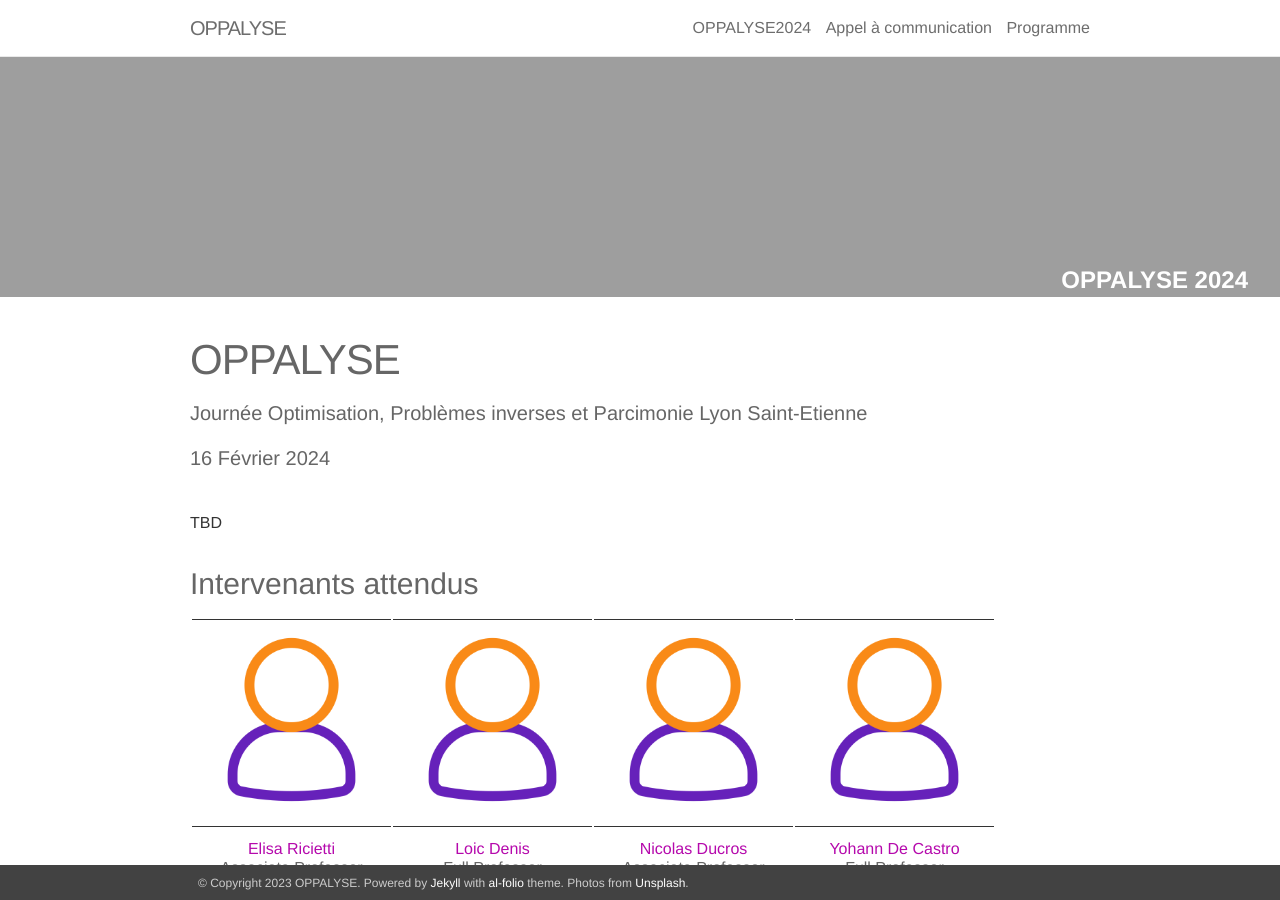
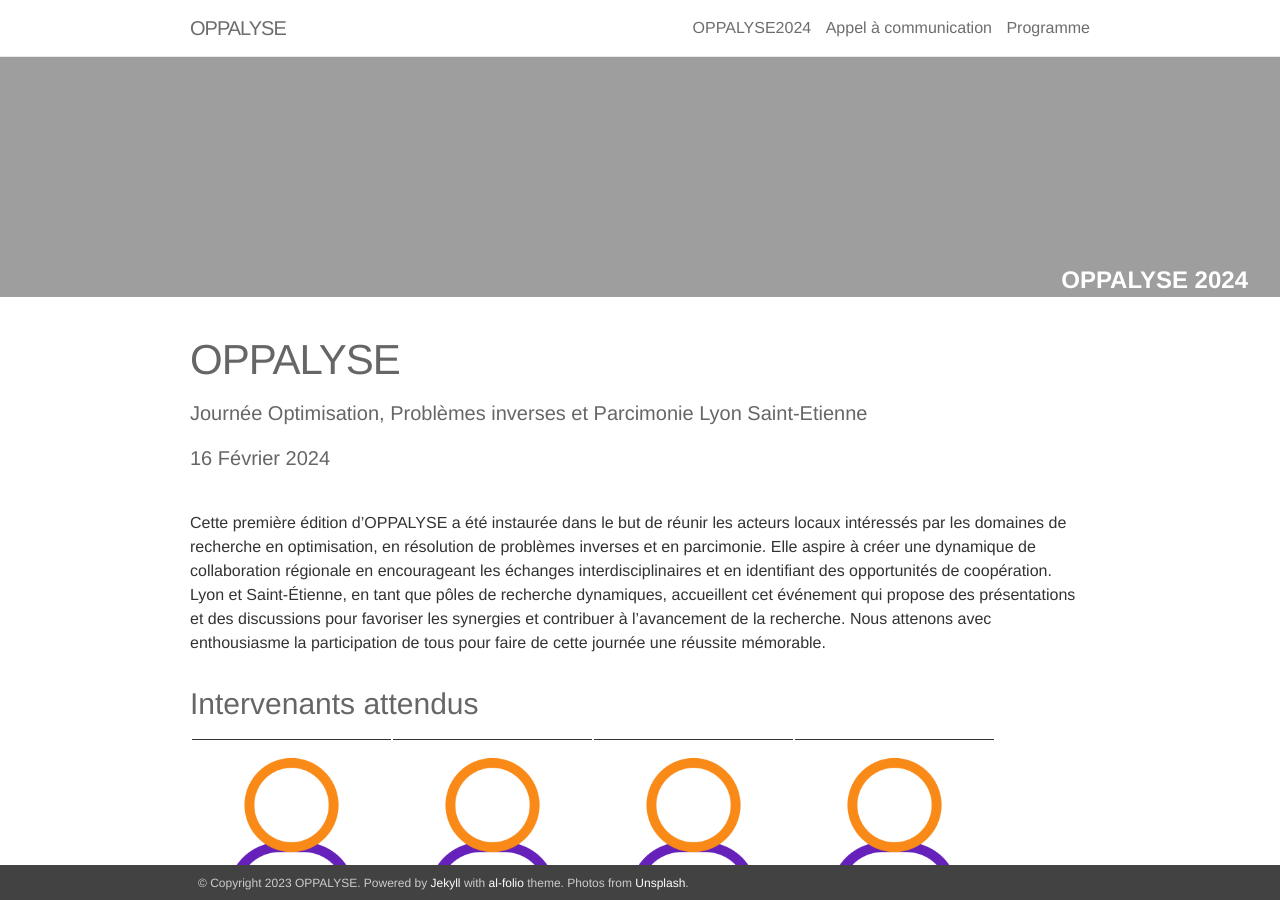
Before and after one commit to oppalyse/oppalyse.github.io, a Jekyll site: the page built from _pages/00_home.md, in a window 1280 px wide and 900 px high. Built offline with Jekyll 4.4.1, drawn with Linux system fonts in a browser that asks for light colours; nearby versions of some CDN libraries.

Commit message:
Update 00_home.md

```diff
--- a/_pages/00_home.md
+++ b/_pages/00_home.md
@@ -7,8 +7,8 @@
 date: 16 Février 2024
 ---
 
-TBD
 
+Cette première édition d'OPPALYSE a été instaurée dans le but de réunir les acteurs locaux intéressés par les domaines de recherche en optimisation, en résolution de problèmes inverses et en parcimonie. Elle aspire à créer une dynamique de collaboration régionale en encourageant les échanges interdisciplinaires et en identifiant des opportunités de coopération. Lyon et Saint-Étienne, en tant que pôles de recherche dynamiques, accueillent cet événement qui propose des présentations et des discussions pour favoriser les synergies et contribuer à l'avancement de la recherche. Nous attenons  avec enthousiasme la participation de tous pour faire de cette journée une réussite mémorable.
 
 
 
```
